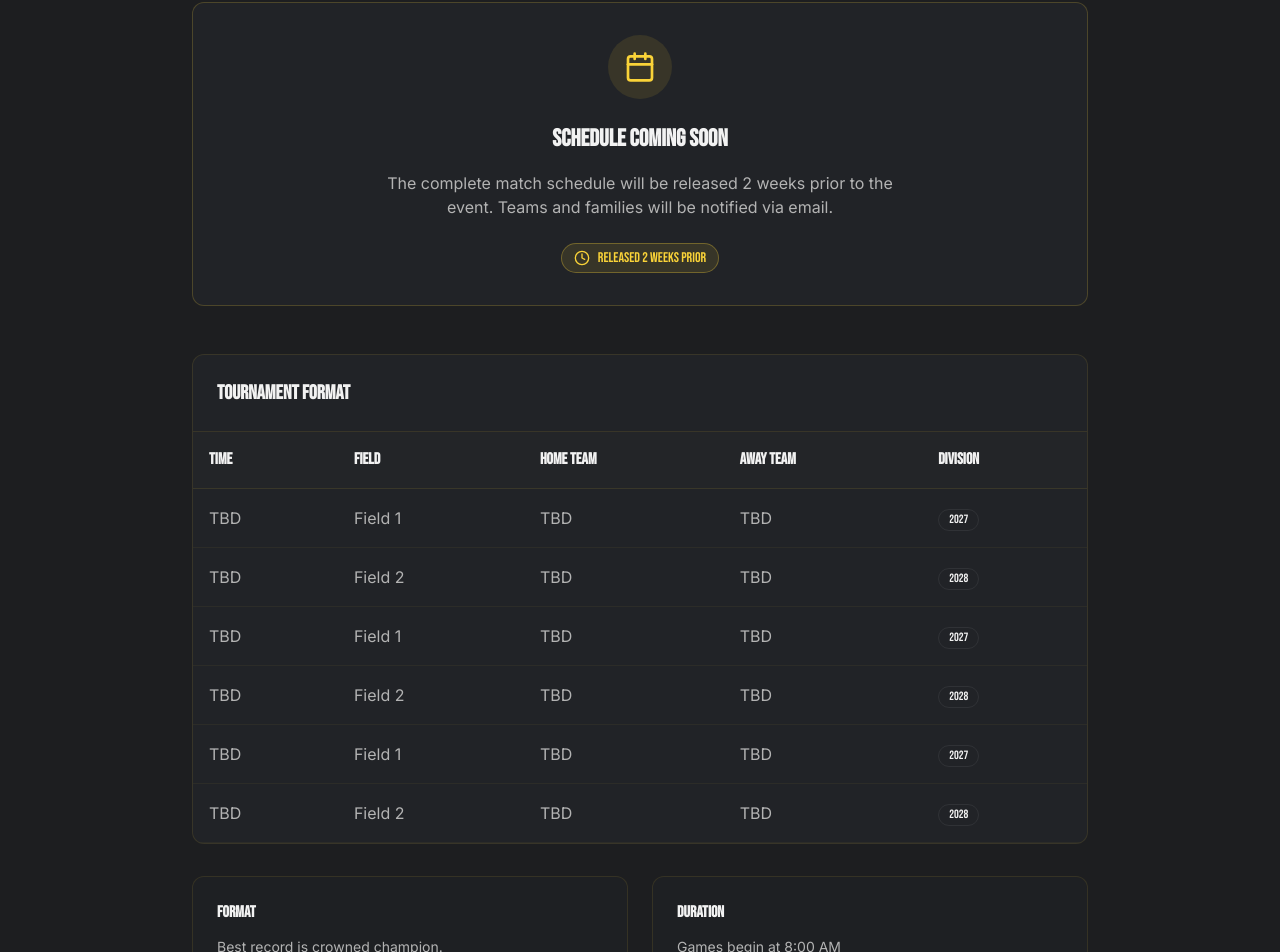
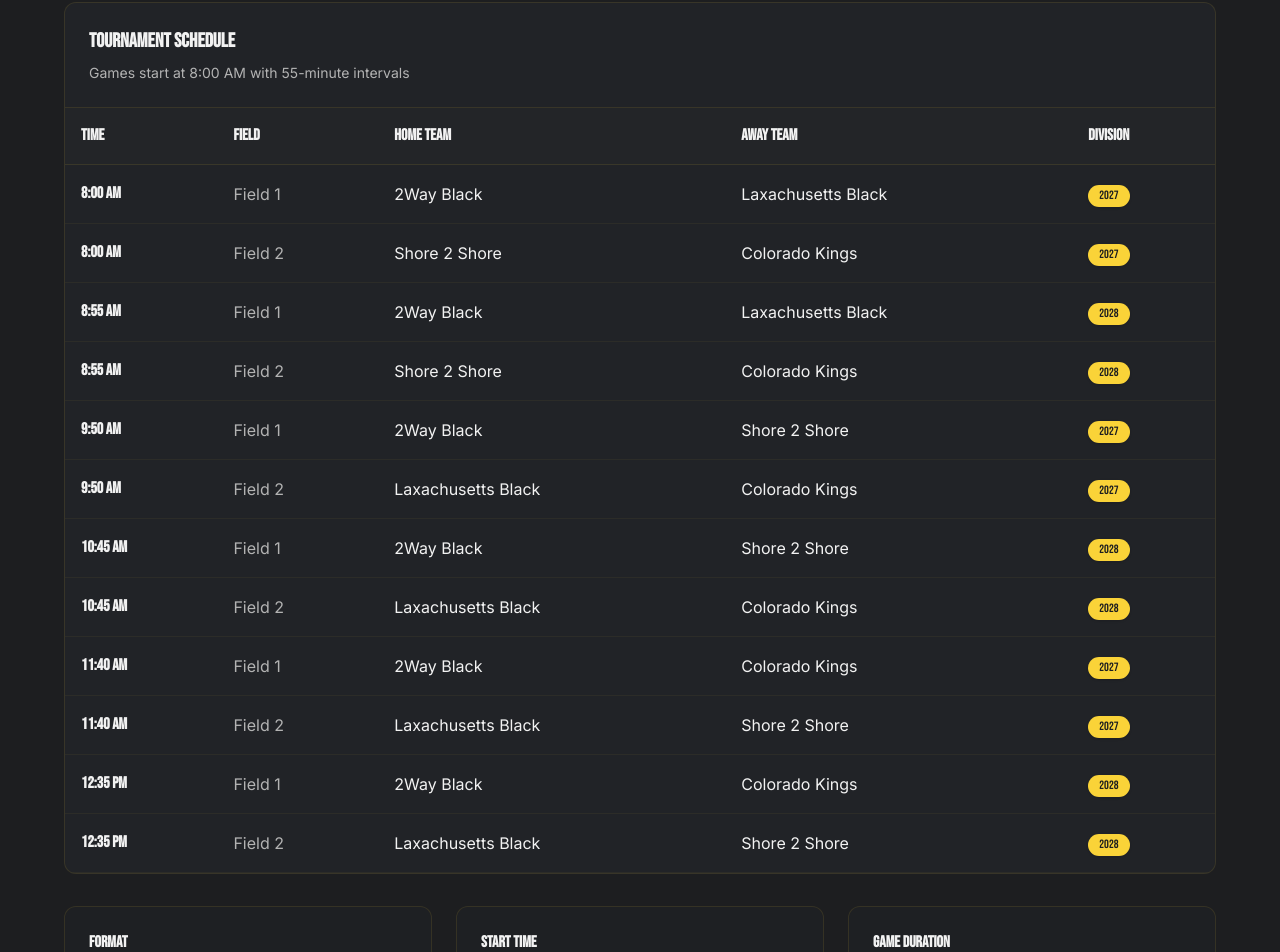
Before and after one commit to jacobwebb12/centerstage, a React (Vite) app: page / in a window 1280 px wide. Shown: the part 4926-5878 px from the top of the page. Built offline with nearby package versions, Linux system fonts and the light colour scheme.

Commit message:
Update ScheduleSection with complete game schedule - 8 AM start, 55-min intervals, ending at 12:35 PM

```diff
--- a/src/components/ScheduleSection.tsx
+++ b/src/components/ScheduleSection.tsx
@@ -6,6 +6,22 @@ import { Badge } from "@/components/ui/badge";
 import { Clock, Calendar } from "lucide-react";
 
 export function ScheduleSection() {
+  // Game schedule data
+  const gameSchedule = [
+    { time: "8:00 AM", field: "Field 1", home: "2Way Black", away: "Laxachusetts Black", division: "2027" },
+    { time: "8:00 AM", field: "Field 2", home: "Shore 2 Shore", away: "Colorado Kings", division: "2027" },
+    { time: "8:55 AM", field: "Field 1", home: "2Way Black", away: "Laxachusetts Black", division: "2028" },
+    { time: "8:55 AM", field: "Field 2", home: "Shore 2 Shore", away: "Colorado Kings", division: "2028" },
+    { time: "9:50 AM", field: "Field 1", home: "2Way Black", away: "Shore 2 Shore", division: "2027" },
+    { time: "9:50 AM", field: "Field 2", home: "Laxachusetts Black", away: "Colorado Kings", division: "2027" },
+    { time: "10:45 AM", field: "Field 1", home: "2Way Black", away: "Shore 2 Shore", division: "2028" },
+    { time: "10:45 AM", field: "Field 2", home: "Laxachusetts Black", away: "Colorado Kings", division: "2028" },
+    { time: "11:40 AM", field: "Field 1", home: "2Way Black", away: "Colorado Kings", division: "2027" },
+    { time: "11:40 AM", field: "Field 2", home: "Laxachusetts Black", away: "Shore 2 Shore", division: "2027" },
+    { time: "12:35 PM", field: "Field 1", home: "2Way Black", away: "Colorado Kings", division: "2028" },
+    { time: "12:35 PM", field: "Field 2", home: "Laxachusetts Black", away: "Shore 2 Shore", division: "2028" }
+  ];
+
   return (
     <Section
       id="schedule"
@@ -14,34 +30,16 @@ export function ScheduleSection() {
       description="Complete tournament bracket and match times"
     >
       <Reveal delay={0.2}>
-        <div className="max-w-4xl mx-auto">
-          {/* Schedule Release Notice */}
-          <div className="bg-card border border-primary/20 rounded-xl p-8 text-center mb-12">
-            <div className="w-16 h-16 bg-primary/10 rounded-full flex items-center justify-center mx-auto mb-6">
-              <Calendar className="w-8 h-8 text-primary" />
-            </div>
-
-            <h3 className="font-display text-2xl font-bold text-foreground mb-4">
-              Schedule Coming Soon
-            </h3>
-
-            <p className="text-foreground-muted mb-6 max-w-lg mx-auto">
-              The complete match schedule will be released 2 weeks prior to the event.
-              Teams and families will be notified via email.
-            </p>
-
-            <Badge variant="event">
-              <Clock className="w-4 h-4 mr-2" />
-              Released 2 weeks prior
-            </Badge>
-          </div>
-
-          {/* Schedule Table Scaffold */}
+        <div className="max-w-6xl mx-auto">
+          {/* Schedule Table */}
           <div className="bg-card border border-primary/10 rounded-xl overflow-hidden">
             <div className="p-6 border-b border-primary/10">
               <h3 className="font-display text-xl font-bold text-foreground">
-                Tournament Format
+                Tournament Schedule
               </h3>
+              <p className="text-foreground-muted text-sm mt-2">
+                Games start at 8:00 AM with 55-minute intervals
+              </p>
             </div>
 
             <div className="overflow-x-auto">
@@ -56,15 +54,15 @@ export function ScheduleSection() {
                   </tr>
                 </thead>
                 <tbody>
-                  {Array.from({ length: 6 }).map((_, index) => (
-                    <tr key={index} className="border-b border-primary/5">
-                      <td className="p-4 text-foreground-muted">TBD</td>
-                      <td className="p-4 text-foreground-muted">Field {index % 2 + 1}</td>
-                      <td className="p-4 text-foreground-muted">TBD</td>
-                      <td className="p-4 text-foreground-muted">TBD</td>
+                  {gameSchedule.map((game, index) => (
+                    <tr key={index} className="border-b border-primary/5 hover:bg-muted/30 transition-colors">
+                      <td className="p-4 font-display font-bold text-foreground">{game.time}</td>
+                      <td className="p-4 text-foreground-muted">{game.field}</td>
+                      <td className="p-4 text-foreground">{game.home}</td>
+                      <td className="p-4 text-foreground">{game.away}</td>
                       <td className="p-4">
-                        <Badge variant="outline" className="text-xs">
-                          {index % 2 === 0 ? "2027" : "2028"}
+                        <Badge variant="accent" className="text-xs">
+                          {game.division}
                         </Badge>
                       </td>
                     </tr>
@@ -75,17 +73,23 @@ export function ScheduleSection() {
           </div>
 
           {/* Tournament Info */}
-          <div className="grid md:grid-cols-2 gap-6 mt-8">
+          <div className="grid md:grid-cols-3 gap-6 mt-8">
             <div className="bg-card/50 border border-primary/10 rounded-lg p-6">
               <h4 className="font-display font-bold text-foreground mb-3">Format</h4>
               <p className="text-foreground-muted text-sm">
-                Best record is crowned champion.
+                Round-robin tournament. Best record is crowned champion.
               </p>
             </div>
             <div className="bg-card/50 border border-primary/10 rounded-lg p-6">
-              <h4 className="font-display font-bold text-foreground mb-3">Duration</h4>
+              <h4 className="font-display font-bold text-foreground mb-3">Start Time</h4>
               <p className="text-foreground-muted text-sm">
-                Games begin at 8:00 AM
+                Games begin at 8:00 AM sharp
+              </p>
+            </div>
+            <div className="bg-card/50 border border-primary/10 rounded-lg p-6">
+              <h4 className="font-display font-bold text-foreground mb-3">Game Duration</h4>
+              <p className="text-foreground-muted text-sm">
+                55-minute intervals between games
               </p>
             </div>
           </div>
```
